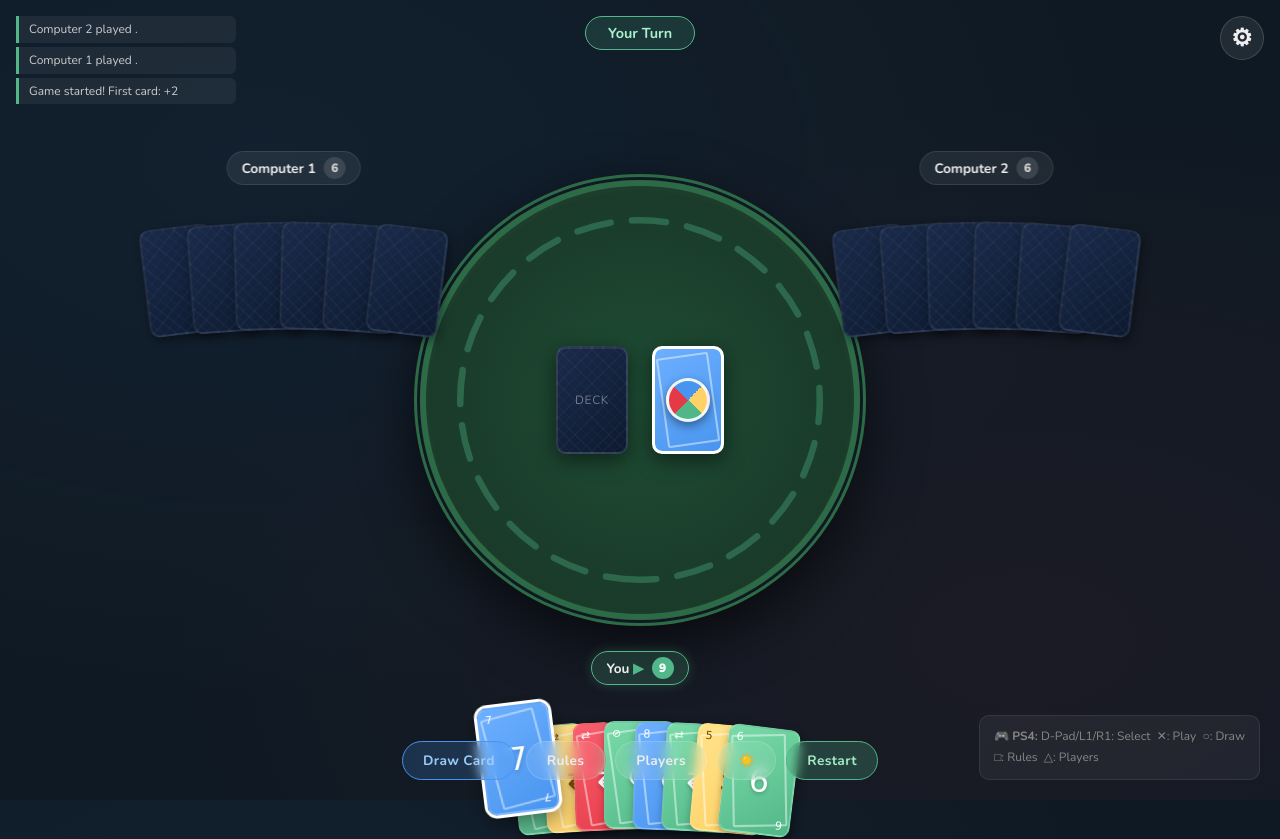
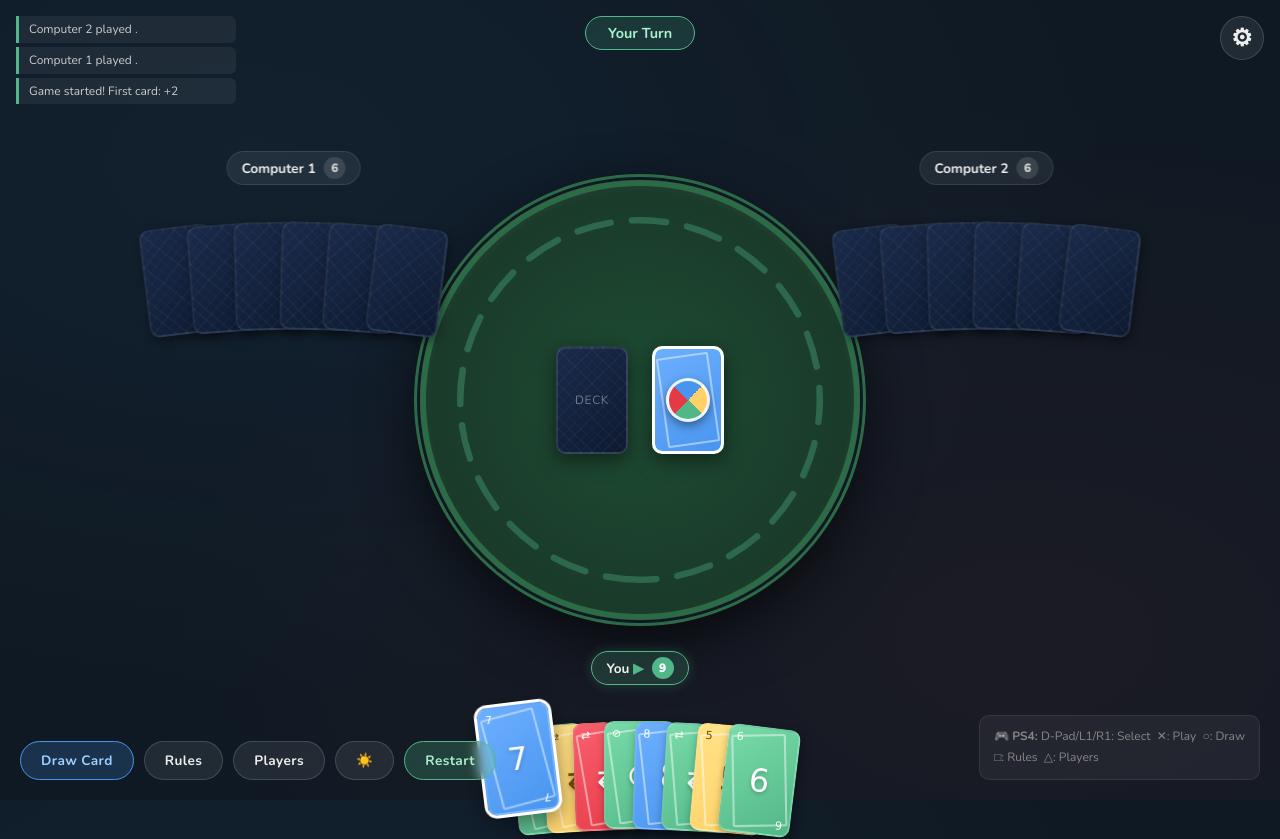
Before and after one commit to GrishaAngelovGH/Card-Color-Match-Game, a website with bundled scripts: page index.html in a window 1280 px wide. Built offline with nearby package versions, Linux system fonts and the light colour scheme; a web font is replaced by a local one.

Commit message:
Move the controls to the left side of the screen

```diff
--- a/style.css
+++ b/style.css
@@ -400,8 +400,8 @@
 .controls {
   position: fixed;
   bottom: 20px;
-  left: 50%;
-  transform: translateX(-50%);
+  left: 20px;
+  /* transform: translateX(-50%); */
   display: flex;
   gap: 10px;
 }
```
